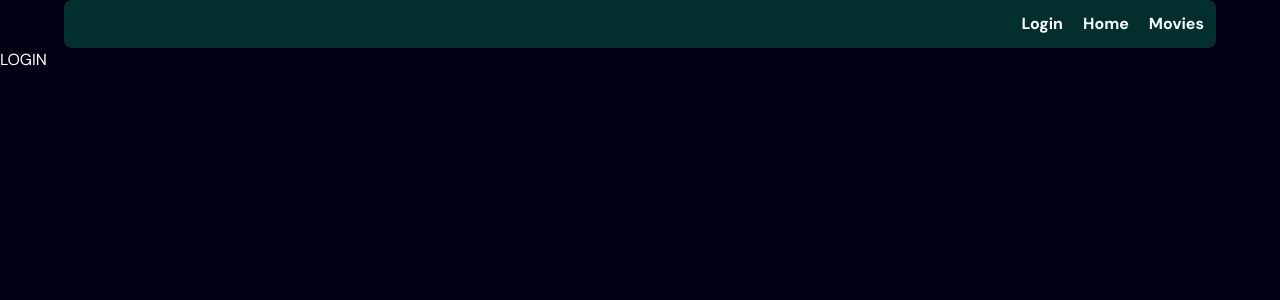
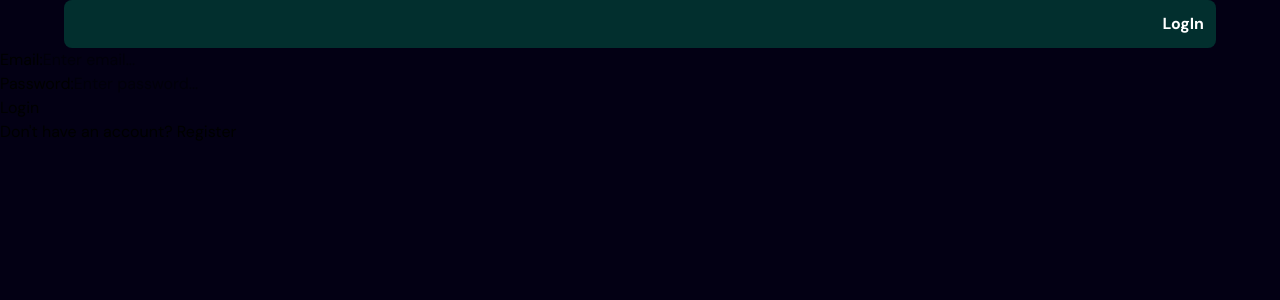
Before and after one commit to yashpratapsingh12/flicksphere, a React (Vite) app: page / in a window 1280 px wide. Shown: the top 300 px of the page. Built offline with nearby package versions, Linux system fonts and the light colour scheme; no server answers.

Commit message:
Authentication

```diff
--- a/src/App.tsx
+++ b/src/App.tsx
@@ -4,6 +4,7 @@ import { Route, Routes } from "react-router-dom";
 import Navbar from "./Components/Navbar";
 import Login from "./Pages/Login";
 import PrivateRoute from "./utils/PrivateRoute";
+import Register from "./Pages/Register";
 
 const App = () => {
   return (
@@ -11,6 +12,7 @@ const App = () => {
       <Navbar />
       <Routes>
         <Route path="/" element={<Login />} />
+        <Route path="Regiter" element={<Register />} />
 
         <Route element={<PrivateRoute />}>
           <Route path="home" element={<Home />} />
--- a/src/Components/Navbar.tsx
+++ b/src/Components/Navbar.tsx
@@ -1,14 +1,30 @@
 import { NavLink } from "react-router-dom";
+import { useNavigate } from "react-router-dom";
+import { useAuth } from "../utils/AuthContext";
 const Navbar = () => {
+  const navigate = useNavigate();
+  const { user } = useAuth();
+
+  const logoutClick = () => {
+    navigate("/");
+  };
   return (
     <div className=" flex flex-row  justify-end gap-5 max-w-6xl mx-auto  bg-teal-950 p-3 text-white font-bold rounded-lg">
-      <NavLink to="/">Login</NavLink>
+      {user ? (
+        <>
           <NavLink to="Home" className="text-white">
             Home
           </NavLink>
           <NavLink to="Display" className="text-white">
             Movies
           </NavLink>
+          <button onClick={logoutClick} className="btn">
+            Logout
+          </button>
+        </>
+      ) : (
+        <NavLink to="login">LogIn</NavLink>
+      )}
     </div>
   );
 };
--- a/src/Pages/Login.tsx
+++ b/src/Pages/Login.tsx
@@ -1,7 +1,64 @@
-import React from "react";
+import { Link, useNavigate } from "react-router-dom";
+import { useAuth } from "../utils/AuthContext";
+import { useEffect, useRef } from "react";
 
 const Login = () => {
-  return <div className="text-white">LOGIN</div>;
+  const { user, loginUser } = useAuth();
+  const navigate = useNavigate();
+  const logininForm = useRef(null);
+
+  useEffect(() => {
+    if (user) {
+      navigate("Display");
+    }
+  }, []);
+
+  const handleSubmit = (e) => {
+    e.preventDefault();
+    const email = logininForm.current.email.value;
+    const password = logininForm.current.password.value;
+
+    const userInfo = {
+      email,
+      password,
+    };
+    loginUser(userInfo);
+  };
+
+  return (
+    <div>
+      <div>
+        <form ref={logininForm} onSubmit={handleSubmit}>
+          <div>
+            <label>Email:</label>
+            <input
+              required
+              type="email"
+              name="email"
+              placeholder="Enter email..."
+            />
+          </div>
+
+          <div>
+            <label>Password:</label>
+            <input
+              type="password"
+              name="password"
+              placeholder="Enter password..."
+            />
+          </div>
+
+          <div>
+            <input type="submit" value="Login" className="btn" />
+          </div>
+        </form>
+
+        <p>
+          Don't have an account? <Link to="/register">Register</Link>
+        </p>
+      </div>
+    </div>
+  );
 };
 
 export default Login;
--- /dev/null
+++ b/src/Pages/Register.tsx
@@ -0,0 +1,59 @@
+import { Link } from "react-router-dom";
+
+const Register = () => {
+  return (
+    <div className="container">
+      <div className="login-register-container">
+        <form>
+          <div className="form-field-wrapper">
+            <label>Name:</label>
+            <input
+              required
+              type="text"
+              name="name"
+              placeholder="Enter name..."
+            />
+          </div>
+
+          <div className="form-field-wrapper">
+            <label>Email:</label>
+            <input
+              required
+              type="email"
+              name="email"
+              placeholder="Enter email..."
+            />
+          </div>
+
+          <div className="form-field-wrapper">
+            <label>Password:</label>
+            <input
+              type="password"
+              name="password1"
+              placeholder="Enter password..."
+            />
+          </div>
+
+          <div className="form-field-wrapper">
+            <label>Confirm Password:</label>
+            <input
+              type="password"
+              name="password2"
+              placeholder="Confirm password..."
+            />
+          </div>
+
+          <div className="form-field-wrapper">
+            <input type="submit" value="Register" className="btn" />
+          </div>
+        </form>
+
+        <p>
+          Already have an account? <Link to="/login">Login</Link>
+        </p>
+      </div>
+    </div>
+  );
+};
+
+export default Register;
--- a/src/main.tsx
+++ b/src/main.tsx
@@ -3,11 +3,14 @@ import { createRoot } from "react-dom/client";
 import { BrowserRouter } from "react-router-dom";
 import "./index.css";
 import App from "./App.tsx";
+import { AuthProvider } from "./utils/AuthContext.tsx";
 
 createRoot(document.getElementById("root")!).render(
   <StrictMode>
     <BrowserRouter>
-      <App />
+      <AuthProvider>
+        <App />
+      </AuthProvider>
     </BrowserRouter>
   </StrictMode>
 );
--- /dev/null
+++ b/src/utils/AuthContext.tsx
@@ -0,0 +1,35 @@
+import { useContext, useState, useEffect, createContext } from "react";
+import { Account } from "appwrite";
+
+const AuthContext = createContext();
+
+export const AuthProvider = ({ children }) => {
+  const [loading, setLoading] = useState(false);
+  const [user, setUser] = useState(false);
+
+  useEffect(() => {
+    setLoading(false);
+  }, []);
+
+  const loginUser = () => {};
+  const logoutUser = () => {};
+  const checkUserStatus = () => {};
+
+  const ContextData = {
+    user,
+    loginUser,
+    logoutUser,
+    checkUserStatus,
+  };
+  return (
+    <AuthContext.Provider value={ContextData}>
+      {loading ? <p>...Loading</p> : children}
+    </AuthContext.Provider>
+  );
+};
+
+export const useAuth = () => {
+  return useContext(AuthContext);
+};
+
+export default AuthContext;
--- a/src/utils/PrivateRoute.tsx
+++ b/src/utils/PrivateRoute.tsx
@@ -1,7 +1,8 @@
 import { Outlet, Navigate } from "react-router-dom";
+import { useAuth } from "./AuthContext";
 
 const PrivateRoute = () => {
-  const user = true;
+  const { user } = useAuth();
 
   return user ? <Outlet /> : <Navigate to="/" />;
 };
```
Lines whose indentation alone changed are shown as unchanged.
